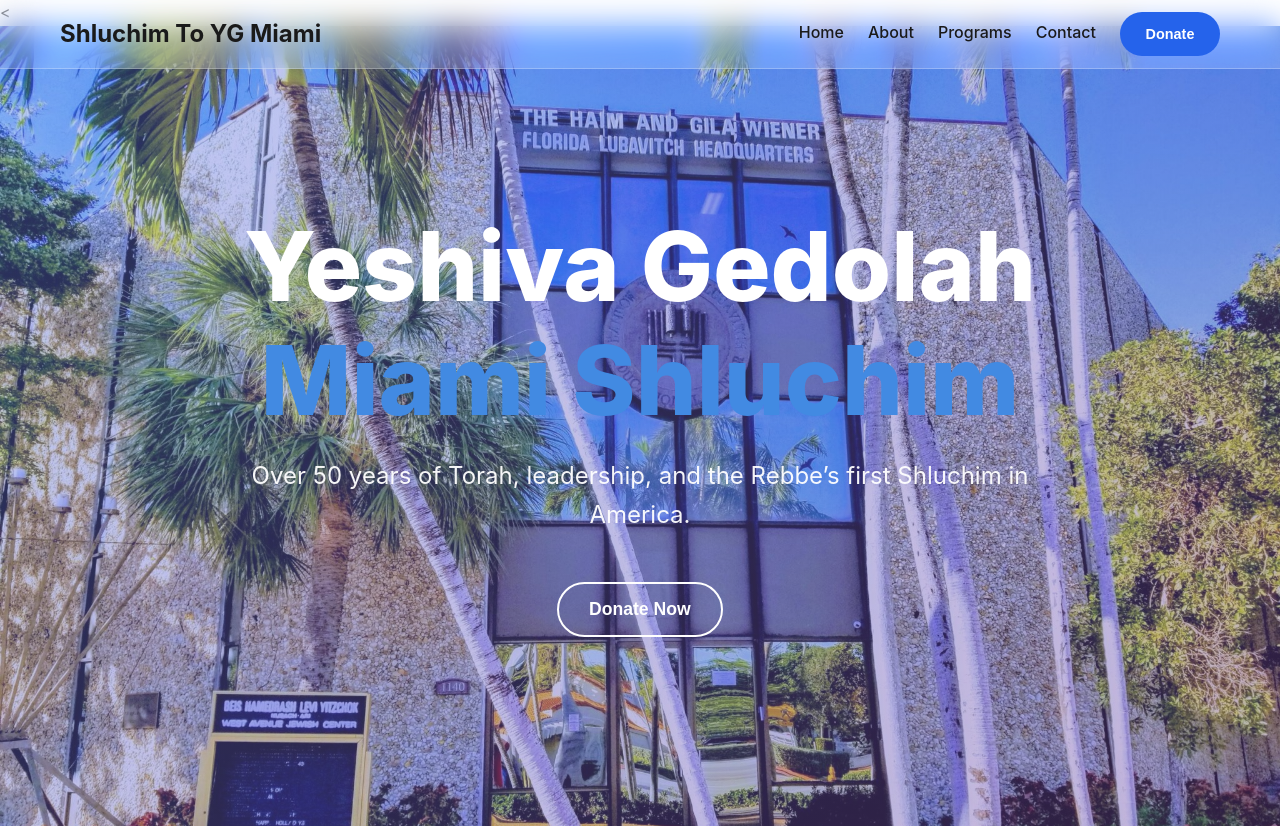
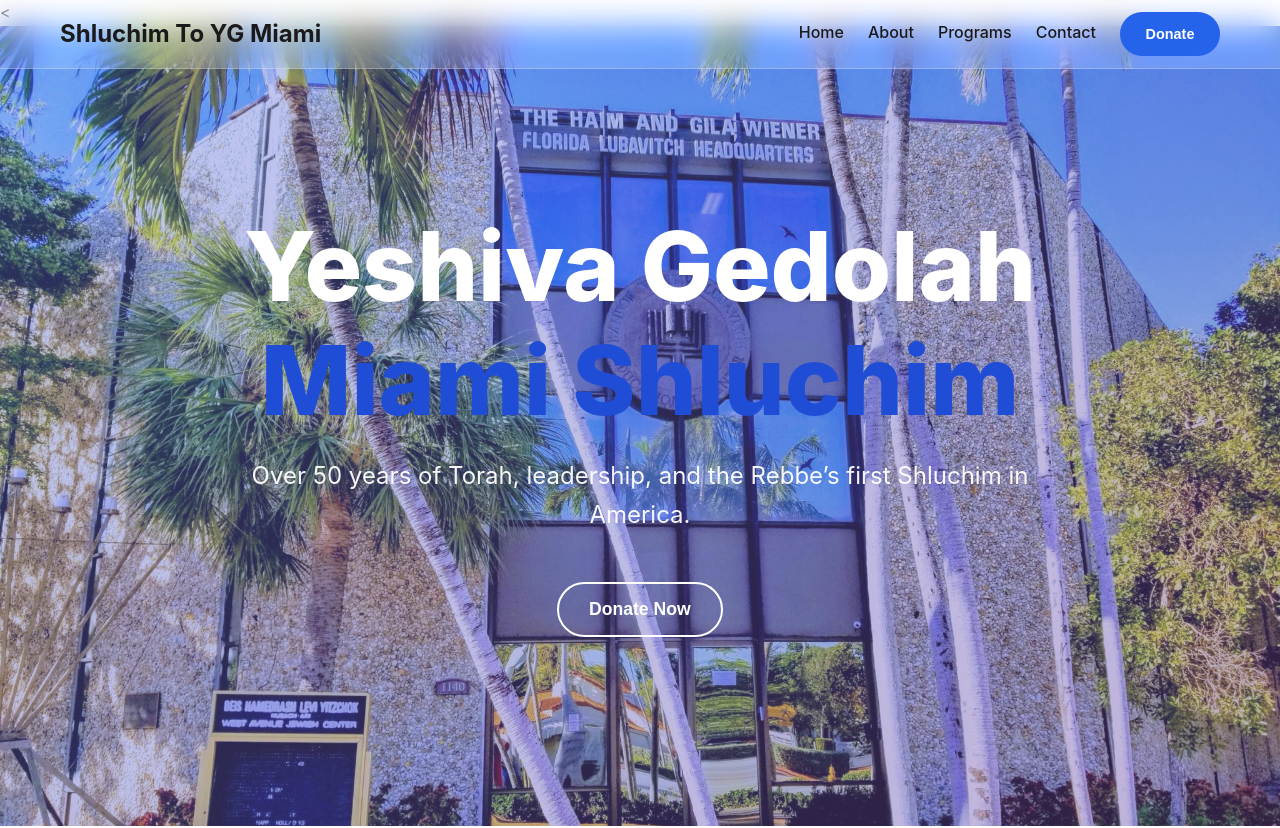
Before and after one commit to ygshluchim86-sys/Miamishluchim.com, a plain HTML site: page index.html in a window 1280 px wide. Shown: the top 828 px of the page. Drawn offline with Linux system fonts and the light colour scheme.

Commit message:
Update style.css

```diff
--- a/style.css
+++ b/style.css
@@ -241,7 +241,7 @@ img {
 
 .hero-title-accent {
     display: block;
-    color: #428ae2;
+    color: #204dd5;
     margin-top: 0.5rem;
 }
 
```
